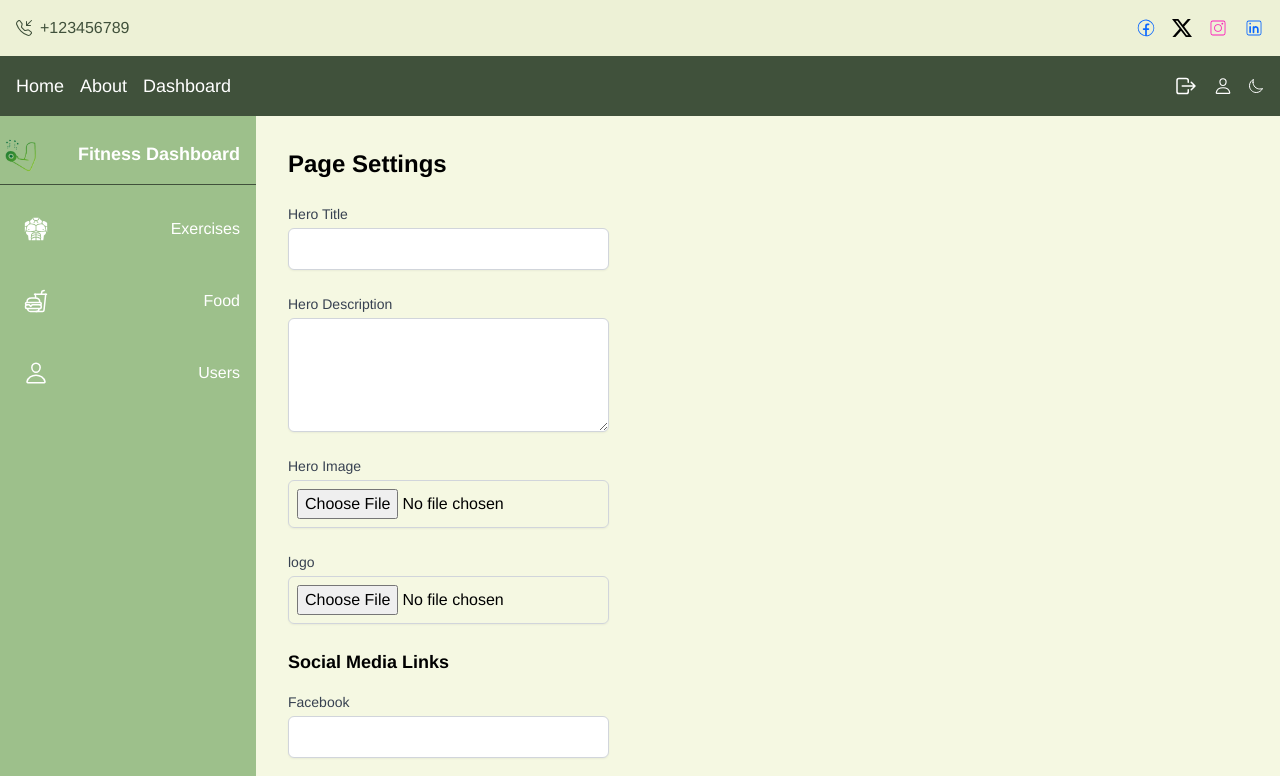
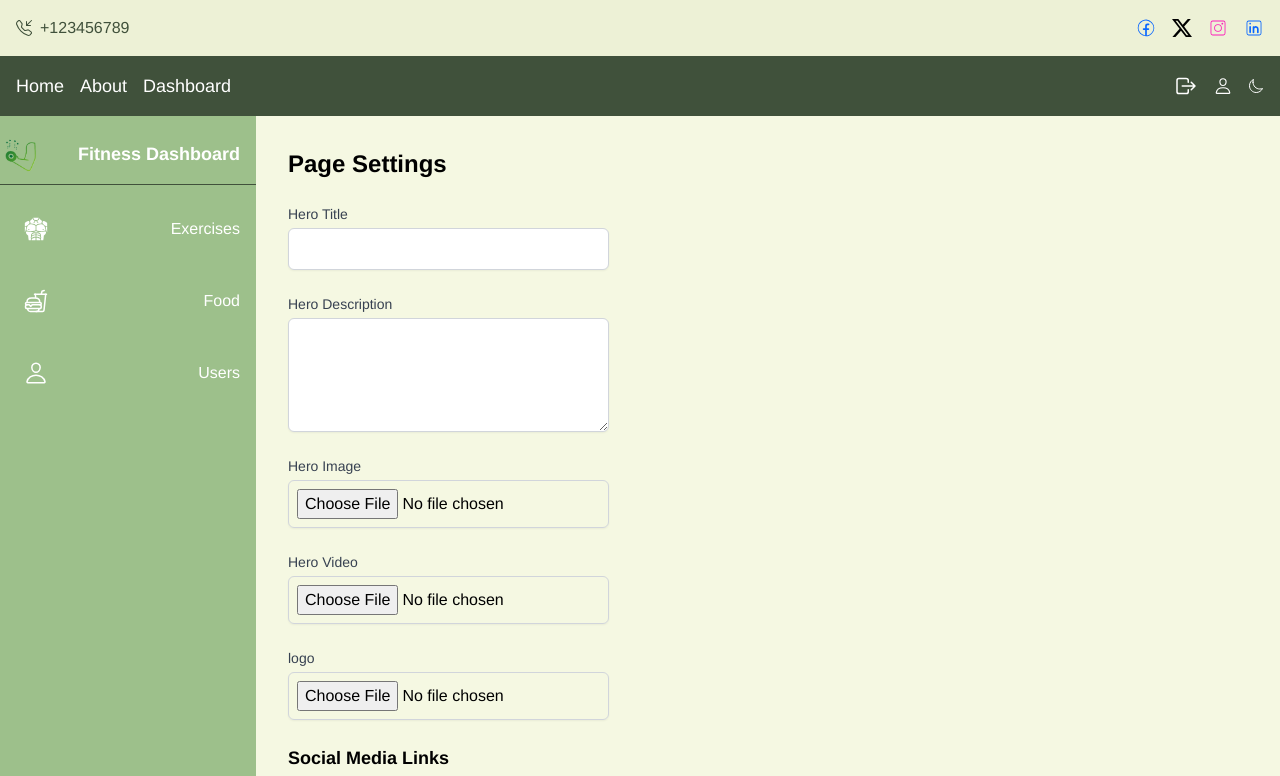
Before and after one commit to fadikbbb/fitness-Front, a React (Create React App) app: page /dashboard/setting in a window 1280 px wide. Shown: the top 776 px of the page. Built offline with nearby package versions, Linux system fonts and the light colour scheme; no server answers; sample sign-in values are in the browser's storage.

Commit message:
changes on  content

```diff
--- a/src/components/dashboard/setting/setting.jsx
+++ b/src/components/dashboard/setting/setting.jsx
@@ -68,6 +68,11 @@ const Setting = () => {
       formData.append("logo", data.logo[0]);
     }
 
+    if (data.heroVideo && data.heroVideo[0]) {
+      console.log(data.heroVideo[0]);
+      formData.append("heroVideo", data.heroVideo[0]);
+    }
+
     try {
       const response = await apiClient.patch(
         "/contents/update-content",
@@ -76,7 +81,7 @@ const Setting = () => {
       setMessage(response.data.message);
       reset();
     } catch (error) {
-      console.log(error)
+      console.log(error);
       if (error.response.data.message) {
         setGlobalError(error.response.data.message);
       } else if (error.response.data.errors) {
@@ -183,6 +188,26 @@ const Setting = () => {
           {errors.heroImage && (
             <p className="text-red-500 text-sm mt-1">
               {errors.heroImage.message}
+            </p>
+          )}
+        </div>
+        <div>
+          <label
+            htmlFor="heroVideo"
+            className="block text-sm font-medium text-gray-700"
+          >
+            Hero Video
+          </label>
+          <input
+            id="heroVideo"
+            type="file"
+            {...register("heroVideo")}
+            className="mt-1 block w-full p-2 border border-gray-300 rounded-md shadow-sm focus:ring-indigo-500 focus:border-indigo-500"
+            accept="video/*"
+          />
+          {errors.heroVideo && (
+            <p className="text-red-500 text-sm mt-1">
+              {errors.heroVideo.message}
             </p>
           )}
         </div>
--- a/src/components/home/hero.jsx
+++ b/src/components/home/hero.jsx
@@ -6,18 +6,19 @@ function Hero() {
   const [heroTitle, setHeroTitle] = useState("");
   const [heroSubtitle, setHeroSubtitle] = useState("");
   const [heroImage, setHeroImage] = useState("");
+  const [heroVideo, setHeroVideo] = useState("");
   const [error, setError] = useState(null);
   const [loading, setLoading] = useState(true);
 
   useEffect(() => {
     const fetchHero = async () => {
-
       try {
         const response = await axios.get(`${BASE_URL}/contents`);
-        console.log(response.data)
+        console.log(response.data);
         setHeroTitle(response.data.data.heroTitle);
         setHeroSubtitle(response.data.data.heroDescription);
         setHeroImage(response.data.data.heroImage);
+        setHeroVideo(response.data.data.heroVideo);
       } catch (error) {
         console.log(error);
         setError(error.response?.data?.message || "Failed to fetch hero data");
@@ -38,19 +39,21 @@ function Hero() {
   }
 
   return (
-    <section className="flex flex-col-reverse md:flex-row items-center justify-between bg-gray-100">
-      <div className="flex-1 px-6 md:px-12 lg:px-20 text-center lg:text-left">
-        <h1 className="text-4xl md:text-6xl font-bold leading-tight text-gray-800">
+    <section className="relative flex flex-col-reverse md:flex-row items-center justify-between bg-gray-100 h-[500px] overflow-hidden">
+      <div className="absolute inset-0">
+        <video
+          src={heroVideo}
+          autoPlay
+          loop
+          muted
+          className="w-full h-full object-cover"
+        />
+      </div>
+      <div className="flex-1 relative z-10 px-6 md:px-12 lg:px-20 text-center lg:text-left">
+        <h1 className="text-4xl md:text-6xl font-bold leading-tight text-white">
           {heroTitle}
         </h1>
-        <p className="mt-4 text-lg md:text-2xl text-gray-600">{heroSubtitle}</p>
-      </div>
-      <div className="flex-1 lg:flex justify-center">
-        <img
-          src={heroImage}
-          alt="Hero"
-          className="w-full h-auto max-w-md object-cover rounded-lg shadow-lg"
-        />
+        <p className="mt-4 text-lg md:text-2xl text-white">{heroSubtitle}</p>
       </div>
     </section>
   );
```
